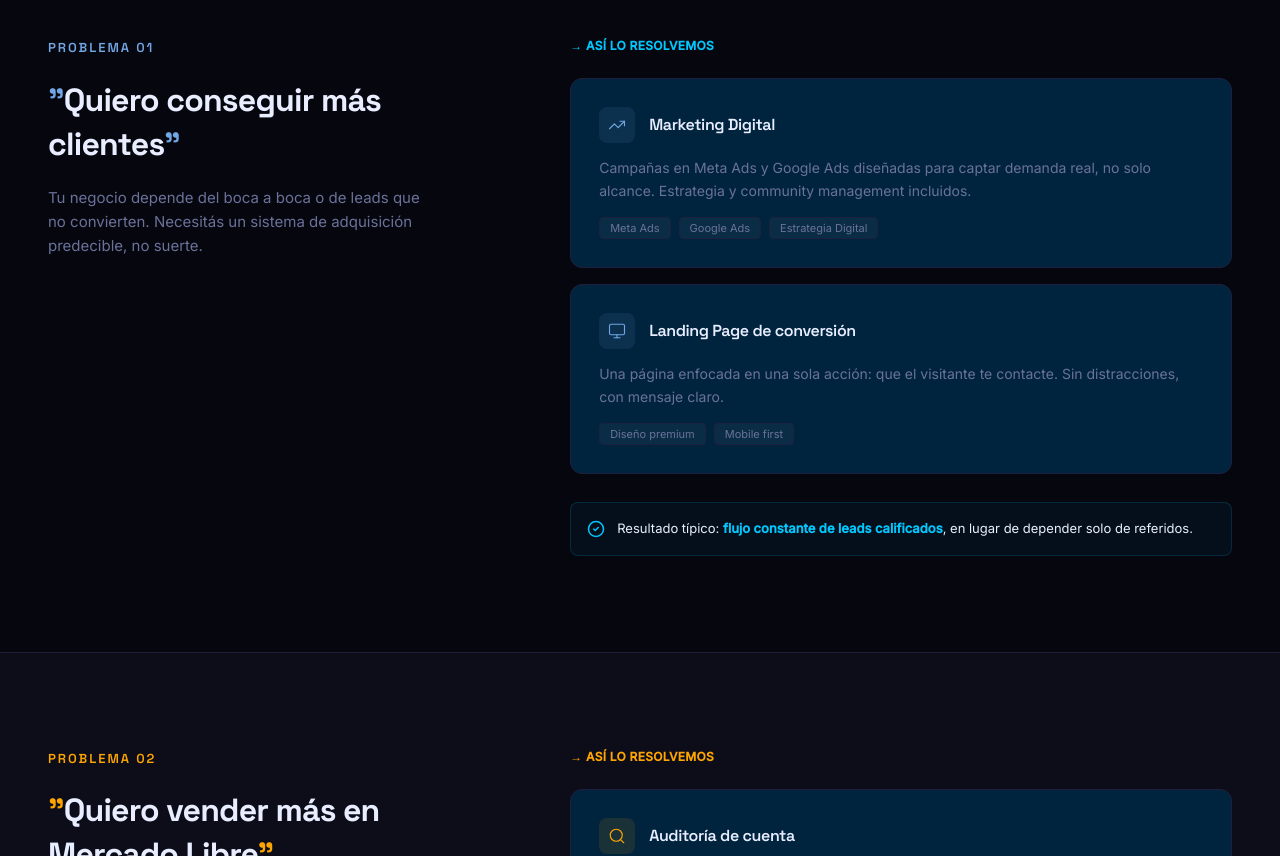
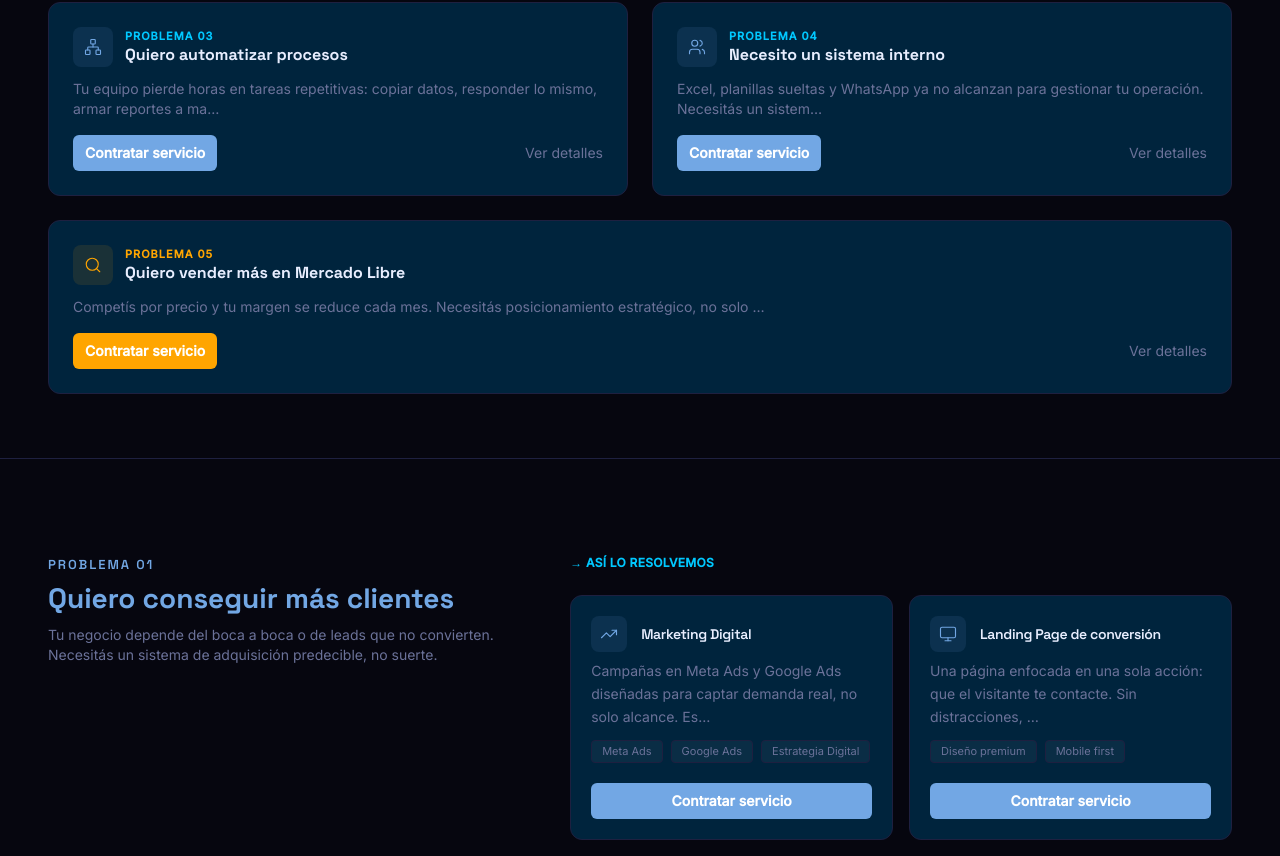
Before and after one commit to RamonRamos1/Digital-Culture.Agency, a Next.js app: page /soluciones in a window 1280 px wide. Shown: the part 724-1580 px from the top of the page. Built offline with nearby package versions, Linux system fonts and the light colour scheme; no server answers.

Commit message:
modified-solutions-section

```diff
--- a/app/soluciones/page.tsx
+++ b/app/soluciones/page.tsx
@@ -1,6 +1,6 @@
 import PageHero from "@/components/PageHero";
-import QuickNavPills from "@/components/solutions/QuickNavPills";
 import ProblemSolutionBlock from "@/components/solutions/ProblemSolutionBlock";
+import ProblemsGrid from "@/components/solutions/ProblemsGrid";
 import CTAFinal from "@/components/CTAFinal";
 import { PROBLEM_SOLUTIONS } from "@/lib/solutions-data";
 
@@ -26,7 +26,7 @@ export default function SolucionesPage() {
         description="Decinos qué te está frenando hoy. Nosotros te mostramos exactamente qué hacemos para resolverlo."
       />
 
-      <QuickNavPills />
+      <ProblemsGrid />
 
       {PROBLEM_SOLUTIONS.map((data, i) => (
         <ProblemSolutionBlock key={data.id} data={data} index={i} />
--- a/components/contact/ContactForm.tsx
+++ b/components/contact/ContactForm.tsx
@@ -23,7 +23,49 @@ const SERVICE_OPTIONS = [
 ];
 
 export default function ContactForm() {
+  const [name, setName] = useState("");
+  const [company, setCompany] = useState("");
+  const [email, setEmail] = useState("");
+  const [phone, setPhone] = useState("");
+  const [service, setService] = useState("");
   const [budget, setBudget] = useState<string | null>(null);
+  const [message, setMessage] = useState("");
+  const [errors, setErrors] = useState<Record<string, string>>({});
+  const [submitAttempted, setSubmitAttempted] = useState(false);
+
+  const validateForm = (): boolean => {
+    const newErrors: Record<string, string> = {};
+
+    if (!name.trim()) newErrors.name = "El nombre es requerido";
+    if (!company.trim()) newErrors.company = "La empresa es requerida";
+    if (!email.trim()) newErrors.email = "El email es requerido";
+    else if (!/^[a-zA-Z0-9._%-]+@[a-zA-Z0-9.-]+\.[a-zA-Z]{2,}(\.[a-zA-Z]{2,})?$/.test(email))
+      newErrors.email = "El email no es válido";
+    if (!phone.trim()) newErrors.phone = "El teléfono es requerido";
+    if (!service) newErrors.service = "Selecciona un servicio";
+    if (!budget) newErrors.budget = "Selecciona un rango de presupuesto";
+
+    setErrors(newErrors);
+    return Object.keys(newErrors).length === 0;
+  };
+
+  const handleSubmit = (e: React.FormEvent) => {
+    e.preventDefault();
+    if (validateForm()) {
+      console.log({
+        name,
+        company,
+        email,
+        phone,
+        service,
+        budget,
+        message,
+      });
+      // Aquí irá la lógica para enviar el formulario
+    } else {
+      setSubmitAttempted(true);
+    }
+  };
 
   return (
     <div className="bg-dc-surface border border-dc-border rounded-2xl p-8 md:p-11">
@@ -39,53 +81,77 @@ export default function ContactForm() {
 
       <form
         className="flex flex-col gap-5"
-        onSubmit={(e) => e.preventDefault()}
+        onSubmit={handleSubmit}
       >
         <div className="grid grid-cols-1 sm:grid-cols-2 gap-4">
-          <Field label="Nombre">
-            <input type="text" placeholder="Tu nombre" className="dc-input" />
+          <Field label="Nombre" error={errors.name}>
+            <input
+              type="text"
+              placeholder="Nombre y apellido"
+              className="dc-input"
+              value={name}
+              onChange={(e) => setName(e.target.value)}
+              required
+            />
           </Field>
-          <Field label="Empresa">
+          <Field label="Empresa" error={errors.company}>
             <input
               type="text"
               placeholder="Nombre de tu negocio"
               className="dc-input"
+              value={company}
+              onChange={(e) => setCompany(e.target.value)}
+              required
             />
           </Field>
         </div>
 
         <div className="grid grid-cols-1 sm:grid-cols-2 gap-4">
-          <Field label="Email">
+          <Field label="Email" error={errors.email}>
             <input
               type="email"
-              placeholder="tu@email.com"
+              placeholder="tu@empresa.com; @gmail.com; @outlook.es; etc"
               className="dc-input"
+              value={email}
+              onChange={(e) => setEmail(e.target.value)}
+              required
             />
           </Field>
-          <Field label="Teléfono / WhatsApp">
+          <Field label="Teléfono / WhatsApp" error={errors.phone}>
             <input
               type="tel"
-              placeholder="+54 9 11 0000 0000"
+              placeholder="Numero telefónio de la empresa o personal"
               className="dc-input"
+              value={phone}
+              onChange={(e) => setPhone(e.target.value)}
+              required
             />
           </Field>
         </div>
 
-        <Field label="¿Qué necesitás?">
-          <select className="dc-select">
+        <Field label="¿Qué necesitás?" error={errors.service}>
+          <select
+            className="dc-select"
+            value={service}
+            onChange={(e) => setService(e.target.value)}
+            required
+          >
+            <option value="">Selecciona una opción</option>
             {SERVICE_OPTIONS.map((opt) => (
-              <option key={opt}>{opt}</option>
+              <option key={opt} value={opt}>
+                {opt}
+              </option>
             ))}
           </select>
         </Field>
 
-        <Field label="Rango de presupuesto estimado">
+        <Field label="Rango de presupuesto estimado" error={errors.budget}>
           <div className="flex gap-2 flex-wrap">
             {BUDGET_OPTIONS.map((opt) => (
               <button
                 type="button"
                 key={opt}
-                onClick={() => setBudget(opt)}
+                onClick={() => setBudget(budget === opt ? null : opt)}
                 className={clsx(
                   "px-4 py-2.5 rounded-full border text-xs font-medium transition-all",
                   budget === opt
@@ -103,13 +169,24 @@ export default function ContactForm() {
           <textarea
             placeholder="Describí brevemente tu proyecto o el problema que querés resolver..."
             className="dc-textarea"
+            value={message}
+            onChange={(e) => setMessage(e.target.value)}
           />
         </Field>
 
-        <button type="submit" className="btn-primary w-full justify-center mt-1">
+        <button
+          type="submit"
+          className="btn-primary w-full justify-center mt-1"
+          disabled={!name || !company || !email || !phone || !service || !budget}
+        >
           Enviar mensaje
           <ArrowRight size={15} />
         </button>
+        {submitAttempted && Object.keys(errors).length > 0 && (
+          <p className="text-xs text-red-500 text-center font-medium">
+            Faltan datos válidos en alguno de los campos señalados con *
+          </p>
+        )}
         <p className="text-xs text-dc-muted text-center">
           Al enviar este formulario aceptás nuestra política de privacidad.
         </p>
@@ -121,16 +198,20 @@ export default function ContactForm() {
 function Field({
   label,
   children,
+  error,
 }: {
   label: string;
   children: React.ReactNode;
+  error?: string;
 }) {
   return (
     <div>
       <label className="block text-[13px] text-dc-muted mb-2 font-medium">
         {label}
+        <span className="text-red-500">*</span>
       </label>
       {children}
+      {error && <p className="text-xs text-red-500 mt-1">{error}</p>}
     </div>
   );
 }
--- a/components/solutions/ProblemSolutionBlock.tsx
+++ b/components/solutions/ProblemSolutionBlock.tsx
@@ -1,5 +1,6 @@
 import { CheckCircle2, AlertCircle } from "lucide-react";
 import { ProblemSolution } from "@/lib/solutions-data";
+import makeWhatsAppLink from "@/lib/whatsapp";
 import clsx from "clsx";
 
 export default function ProblemSolutionBlock({
@@ -10,37 +11,40 @@ export default function ProblemSolutionBlock({
   index: number;
 }) {
   const orange = data.themeOrange;
+  const visibleSolutions = data.solutions.slice(0, 6);
+
+  const truncate = (s: string, n = 100) =>
+    s && s.length > n ? s.slice(0, n - 1) + "…" : s;
 
   return (
     <div
       id={data.id}
       className={clsx(
-        "px-6 md:px-12 py-20 md:py-24 border-t border-dc-border relative",
+        "px-4 sm:px-6 md:px-12 py-12 md:py-24 border-t border-dc-border relative",
         index % 2 === 1 && "bg-dc-dark"
       )}
     >
       <div className="grid grid-cols-1 md:grid-cols-[0.9fr_1.3fr] gap-12 md:gap-16 items-start">
-        <div className="md:sticky md:top-28">
+        <div className="mb-4 md:sticky md:top-24 md:self-start md:z-10">
           <div
             className={clsx(
-              "font-display text-[13px] font-semibold tracking-[2px] mb-5",
+              "font-display text-[13px] font-semibold tracking-[2px] mb-1",
               orange ? "text-dc-orange" : "text-dc-blue"
             )}
           >
             {data.numLabel}
           </div>
-          <div className="font-display font-bold text-[clamp(24px,3vw,32px)] tracking-tight leading-snug mb-5">
-            <span className={orange ? "text-dc-orange" : "text-dc-blue"}>
-              &quot;
-            </span>
+
+          <h3
+            className={clsx(
+              "font-display font-bold text-[clamp(18px,2.4vw,28px)] leading-snug mb-2",
+              orange ? "text-dc-orange" : "text-dc-blue"
+            )}
+          >
             {data.question}
-            <span className={orange ? "text-dc-orange" : "text-dc-blue"}>
-              &quot;
-            </span>
-          </div>
-          <p className="text-dc-muted text-[15px] leading-relaxed max-w-sm">
-            {data.problemDesc}
-          </p>
+          </h3>
+
+          <p className="text-dc-muted text-sm max-w-md">{data.problemDesc}</p>
         </div>
 
         <div className="flex flex-col gap-4">
@@ -53,15 +57,17 @@ export default function ProblemSolutionBlock({
             → Así lo resolvemos
           </div>
 
-          {data.solutions.map((sol) => (
+          <div className="grid grid-cols-1 sm:grid-cols-2 lg:grid-cols-3 gap-4">
+            {visibleSolutions.map((sol) => (
               <div
                 key={sol.title}
                 className={clsx(
-                "bg-dc-surface border border-dc-border rounded-xl p-7 transition-colors",
+                    "bg-dc-surface border border-dc-border rounded-xl p-4 sm:p-5 transition-colors flex flex-col justify-between h-full",
                     orange ? "hover:border-dc-orange/35" : "hover:border-dc-blue/35"
                   )}
               >
-              <div className="flex items-center gap-3.5 mb-3.5">
+                <div>
+                  <div className="flex items-center gap-3.5 mb-2">
                     <div
                       className={clsx(
                         "w-9 h-9 rounded-lg flex items-center justify-center flex-shrink-0",
@@ -74,14 +80,16 @@ export default function ProblemSolutionBlock({
                         strokeWidth={1.5}
                       />
                     </div>
-                <h4 className="font-display text-base font-semibold tracking-tight">
+                    <h4 className="font-display text-sm font-semibold tracking-tight">
                       {sol.title}
                     </h4>
                   </div>
-              <p className="text-sm text-dc-muted leading-relaxed mb-3.5">
-                {sol.desc}
+
+                  <p className="text-sm text-dc-muted leading-relaxed mb-3">
+                    {truncate(sol.desc, 90)}
                   </p>
-              <div className="flex flex-wrap gap-2">
+
+                  <div className="flex flex-wrap gap-2 mb-3">
                     {sol.tags.map((t) => (
                       <span
                         key={t}
@@ -92,7 +100,25 @@ export default function ProblemSolutionBlock({
                     ))}
                   </div>
                 </div>
+
+                <a
+                  href={makeWhatsAppLink(
+                    `Quiero consultar sobre ${sol.title} y el problema: ${data.problemDesc}`
+                  )}
+                  target="_blank"
+                  rel="noopener noreferrer"
+                  className={clsx(
+                    "mt-2 inline-flex w-full sm:w-auto items-center justify-center px-3 py-2 rounded-md text-sm font-semibold",
+                    orange
+                      ? "bg-dc-orange text-white hover:opacity-95"
+                      : "bg-dc-blue text-white hover:opacity-95"
+                  )}
+                >
+                  Contratar servicio
+                </a>
+              </div>
             ))}
+          </div>
 
           <div
             className={clsx(
--- /dev/null
+++ b/components/solutions/ProblemsGrid.tsx
@@ -0,0 +1,90 @@
+"use client";
+
+import { PROBLEM_SOLUTIONS } from "@/lib/solutions-data";
+import makeWhatsAppLink from "@/lib/whatsapp";
+import clsx from "clsx";
+
+export default function ProblemsGrid() {
+  const problems = PROBLEM_SOLUTIONS.slice(0, 6);
+
+  const truncate = (s: string, n = 120) =>
+    s && s.length > n ? s.slice(0, n - 1) + "…" : s;
+
+  return (
+    <div className="px-6 md:px-12 pb-16">
+      <div className="grid grid-cols-1 sm:grid-cols-2 lg:grid-cols-3 gap-6">
+        {problems.map((p) => {
+          const Icon = p.solutions[0]?.icon;
+          const orange = p.themeOrange;
+          return (
+            <div
+              key={p.id}
+              className={clsx(
+                  "bg-dc-surface border border-dc-border rounded-xl p-6 flex flex-col justify-between h-full",
+                  p.id === 'mercadolibre' && 'sm:col-span-2 md:col-span-2 lg:col-span-2',
+                  orange ? "hover:border-dc-orange/35" : "hover:border-dc-blue/35"
+                )}
+            >
+              <div>
+                <div className="flex items-center gap-3 mb-3">
+                  <div
+                    className={clsx(
+                      "w-10 h-10 rounded-lg flex items-center justify-center flex-shrink-0",
+                      orange ? "bg-dc-orange/10" : "bg-dc-blue/10"
+                    )}
+                  >
+                    {Icon && (
+                      <Icon
+                        size={18}
+                        className={orange ? "text-dc-orange" : "text-dc-blue"}
+                        strokeWidth={1.5}
+                      />
+                    )}
+                  </div>
+                  <div>
+                    <div
+                      className={clsx(
+                        "text-[11px] font-semibold tracking-[1px]",
+                        orange ? "text-dc-orange" : "text-dc-cyan"
+                      )}
+                    >
+                      {p.numLabel}
+                    </div>
+                    <h3 className="font-display font-bold text-base leading-snug">
+                      {p.question}
+                    </h3>
+                  </div>
+                </div>
+
+                <p className="text-sm text-dc-muted mb-4">{truncate(p.problemDesc, 100)}</p>
+              </div>
+
+              <div className="flex items-center justify-between gap-3">
+                <a
+                  href={makeWhatsAppLink(
+                    `Quiero consultar sobre ${p.question} y el problema: ${p.problemDesc}`
+                  )}
+                  target="_blank"
+                  rel="noopener noreferrer"
+                  className={clsx(
+                    "inline-flex items-center justify-center px-3 py-2 rounded-md text-sm font-semibold",
+                    orange ? "bg-dc-orange text-white" : "bg-dc-blue text-white"
+                  )}
+                >
+                  Contratar servicio
+                </a>
+
+                <a
+                  href={`#${p.id}`}
+                  className="text-sm text-dc-muted hover:text-dc-text"
+                >
+                  Ver detalles
+                </a>
+              </div>
+            </div>
+          );
+        })}
+      </div>
+    </div>
+  );
+}
--- a/lib/solutions-data.tsx
+++ b/lib/solutions-data.tsx
@@ -54,37 +54,30 @@ export const PROBLEM_SOLUTIONS: ProblemSolution[] = [
     ),
   },
   {
-    id: "mercadolibre",
+    id: "presencia-digital",
     numLabel: "PROBLEMA 02",
-    question: "Quiero vender más en Mercado Libre",
+    question: "Necesito presencia digital",
     problemDesc:
-      "Competís por precio y tu margen se reduce cada mes. Necesitás posicionamiento estratégico, no solo bajar precios.",
+      "Sin web ni identidad visual profesional, tus clientes potenciales eligen a la competencia antes de conocerte.",
     solutions: [
       {
-        icon: Search,
-        title: "Auditoría de cuenta",
-        desc: "Analizamos tus publicaciones, reputación y métricas actuales para identificar qué está frenando tus ventas.",
-        tags: ["Auditoría completa", "Diagnóstico"],
+        icon: Users,
+        title: "Branding e identidad visual",
+        desc: "Logo, manual de marca y diseño corporativo consistente en todos tus puntos de contacto.",
+        tags: ["Logo", "Manual de marca"],
       },
       {
-        icon: ShoppingCart,
-        title: "Investigación de mercado y competencia",
-        desc: "Benchmarking de precios, demanda y oportunidades de categoría que tus competidores no están viendo.",
-        tags: ["Análisis de precios", "Benchmarking"],
-      },
-      {
-        icon: TrendingUp,
-        title: "Mercado Ads + Optimización SEO",
-        desc: "Posicionamiento orgánico y pago combinados para aparecer antes que tu competencia en cada búsqueda relevante.",
-        tags: ["Mercado Ads", "SEO interno"],
+        icon: Monitor,
+        title: "Sitio web corporativo",
+        desc: "Un sitio que transmite autoridad y profesionalismo, construido con tecnología moderna y diseño premium.",
+        tags: ["Next.js", "Mobile first"],
       },
     ],
     resultText: (
       <>
-        Resultado típico: <strong className="text-dc-orange">mayor visibilidad y conversión</strong> sin depender únicamente de bajar el precio.
+        Resultado típico: <strong className="text-dc-cyan">primera impresión profesional</strong> que genera confianza antes del primer contacto.
       </>
     ),
-    themeOrange: true,
   },
   {
     id: "automatizar",
@@ -134,37 +127,42 @@ export const PROBLEM_SOLUTIONS: ProblemSolution[] = [
     ],
     resultText: (
       <>
-        Este tipo de proyecto requiere una{" "}
-        <strong className="text-dc-cyan">reunión de descubrimiento</strong>{" "}
-        antes de definir alcance y presupuesto.
+        Este tipo de proyecto requiere una <strong className="text-dc-cyan">reunión de descubrimiento</strong> antes de definir alcance y presupuesto.
       </>
     ),
     isDiscovery: true,
   },
   {
-    id: "presencia-digital",
+    id: "mercadolibre",
     numLabel: "PROBLEMA 05",
-    question: "Necesito presencia digital",
+    question: "Quiero vender más en Mercado Libre",
     problemDesc:
-      "Sin web ni identidad visual profesional, tus clientes potenciales eligen a la competencia antes de conocerte.",
+      "Competís por precio y tu margen se reduce cada mes. Necesitás posicionamiento estratégico, no solo bajar precios.",
     solutions: [
       {
-        icon: Users,
-        title: "Branding e identidad visual",
-        desc: "Logo, manual de marca y diseño corporativo consistente en todos tus puntos de contacto.",
-        tags: ["Logo", "Manual de marca"],
+        icon: Search,
+        title: "Auditoría de cuenta",
+        desc: "Analizamos tus publicaciones, reputación y métricas actuales para identificar qué está frenando tus ventas.",
+        tags: ["Auditoría completa", "Diagnóstico"],
       },
       {
-        icon: Monitor,
-        title: "Sitio web corporativo",
-        desc: "Un sitio que transmite autoridad y profesionalismo, construido con tecnología moderna y diseño premium.",
-        tags: ["Next.js", "Mobile first"],
+        icon: ShoppingCart,
+        title: "Investigación de mercado y competencia",
+        desc: "Benchmarking de precios, demanda y oportunidades de categoría que tus competidores no están viendo.",
+        tags: ["Análisis de precios", "Benchmarking"],
+      },
+      {
+        icon: TrendingUp,
+        title: "Mercado Ads + Optimización SEO",
+        desc: "Posicionamiento orgánico y pago combinados para aparecer antes que tu competencia en cada búsqueda relevante.",
+        tags: ["Mercado Ads", "SEO interno"],
       },
     ],
     resultText: (
       <>
-        Resultado típico: <strong className="text-dc-cyan">primera impresión profesional</strong> que genera confianza antes del primer contacto.
+        Resultado típico: <strong className="text-dc-orange">mayor visibilidad y conversión</strong> sin depender únicamente de bajar el precio.
       </>
     ),
+    themeOrange: true,
   },
-];
+  ];
--- /dev/null
+++ b/lib/whatsapp.ts
@@ -0,0 +1,9 @@
+export const WHATSAPP_NUMBER = "5492604828329";
+
+export function makeWhatsAppLink(message: string, number?: string) {
+  const phone = (number ?? WHATSAPP_NUMBER).replace(/\D/g, "");
+  const encoded = encodeURIComponent(message);
+  return `https://wa.me/${phone}?text=${encoded}`;
+}
+
+export default makeWhatsAppLink;
```
Lines whose indentation alone changed are shown as unchanged.
